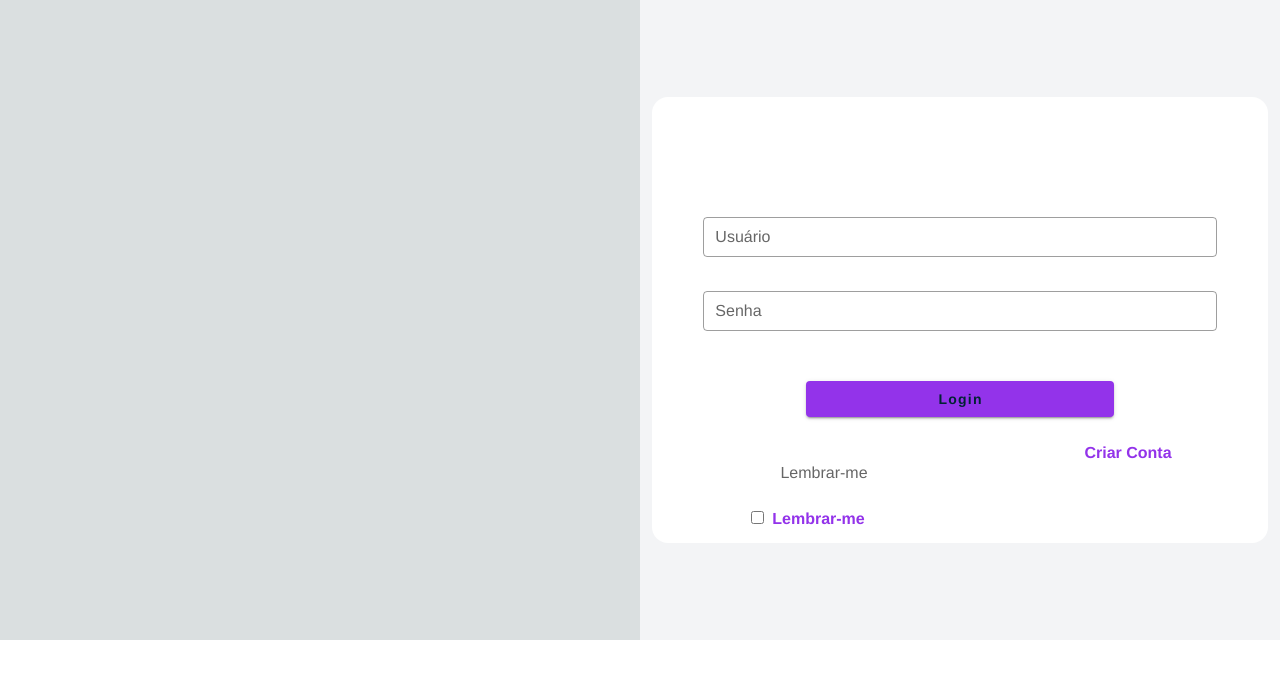
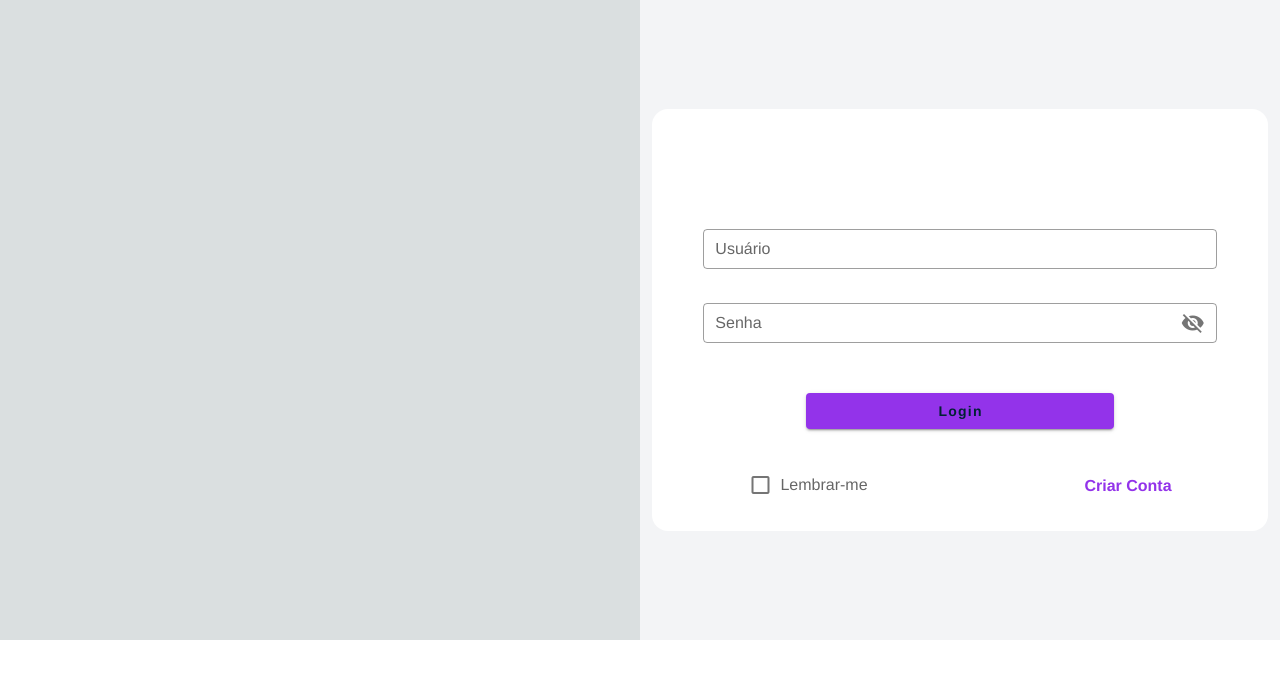
Before and after one commit to Serejo/project-omega, a Vue app: page / in a window 1280 px wide. Shown: the top 678 px of the page. Built offline with nearby package versions, Linux system fonts and the light colour scheme; what v-mask would draw is missing.

Commit message:
corrigido vuetify

```diff
--- a/package.json
+++ b/package.json
@@ -9,8 +9,8 @@
   },
   "dependencies": {
     "core-js": "^3.6.5",
+    "v-mask": "^2.3.0",
     "vue": "^2.6.11",
-    "v-mask": "^2.3.0",
     "vue-router": "^3.5.1",
     "vuetify": "^2.6.0",
     "vuex": "^3.6.2",
@@ -19,6 +19,7 @@
   "devDependencies": {
     "@babel/core": "^7.12.16",
     "@babel/eslint-parser": "^7.12.16",
+    "@mdi/font": "^7.0.96",
     "@vue/cli-plugin-babel": "~5.0.0",
     "@vue/cli-plugin-eslint": "~5.0.0",
     "@vue/cli-plugin-router": "~5.0.0",
--- a/src/main.js
+++ b/src/main.js
@@ -3,6 +3,7 @@ import App from './App.vue'
 import store from './store/store'
 import router from './router'
 import vuetify from './plugins/vuetify'
+
 
 Vue.config.productionTip = false
 
--- a/src/plugins/vuetify.js
+++ b/src/plugins/vuetify.js
@@ -1,5 +1,6 @@
 import Vue from "vue";
 import Vuetify from "vuetify/lib/framework";
+import '@mdi/font/css/materialdesignicons.css'
 import "vuetify/dist/vuetify.min.css";
 import VueMask from "v-mask";
 import pt from "vuetify/lib/locale/pt";
--- a/src/views/HomeLogin.vue
+++ b/src/views/HomeLogin.vue
@@ -64,13 +64,9 @@
               </v-row>
             </div>
             <div class="pt-3 pb-6">
-              <v-row justify="space-around">
-                <div class="justify-space-around">
+              <v-row justify="space-around" align="center">
+                <div>
                   <v-checkbox input-value label="Lembrar-me"></v-checkbox>
-                  <input type="checkbox" />
-                  <label class="ml-2 font-weight-bold primary--text"
-                    >Lembrar-me</label
-                  >
                 </div>
                 <div>
                   <span class="font-weight-bold primary--text"
```
Also changed, not shown: 1 other file (tests, documents, lock files or other folders).
